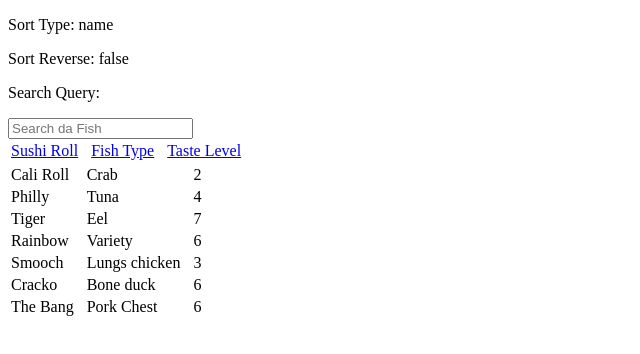
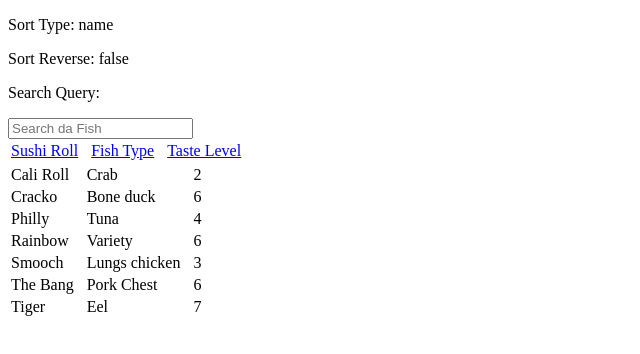
Before and after one commit to arisros/angular-directive-data-sort-filter, a website: page index.html in a window 1280 px wide. Shown: the whole page, without its empty margins (0-640 px from the left). Drawn offline with nearby package versions, Linux system fonts and the light colour scheme.

Commit message:
add sortType and sortReverse

```diff
--- a/template-repeat.html
+++ b/template-repeat.html
@@ -2,7 +2,9 @@
 	<!-- <i>{{vv.folter}}</i> -->
 	<!-- <p>{{lp.filtered.length}}</p> -->
 	<table>
-		<tr ng-repeat='roll in lp.data | filter : $parent.vm.searchName.searchName'> <!-- { "name": "c"}'  -->
+		<tr ng-repeat='roll in lp.data
+							| orderBy:$parent.vm.sortType:$parent.vm.sortReverse
+							| filter : $parent.vm.searchName.searchName'> <!-- { "name": "c"}'  -->
 		  <td>{{ roll.name }}</td>
 		  <td>{{ roll.fish }}</td>
 		  <td>{{ roll.tastiness }}</td>
```
